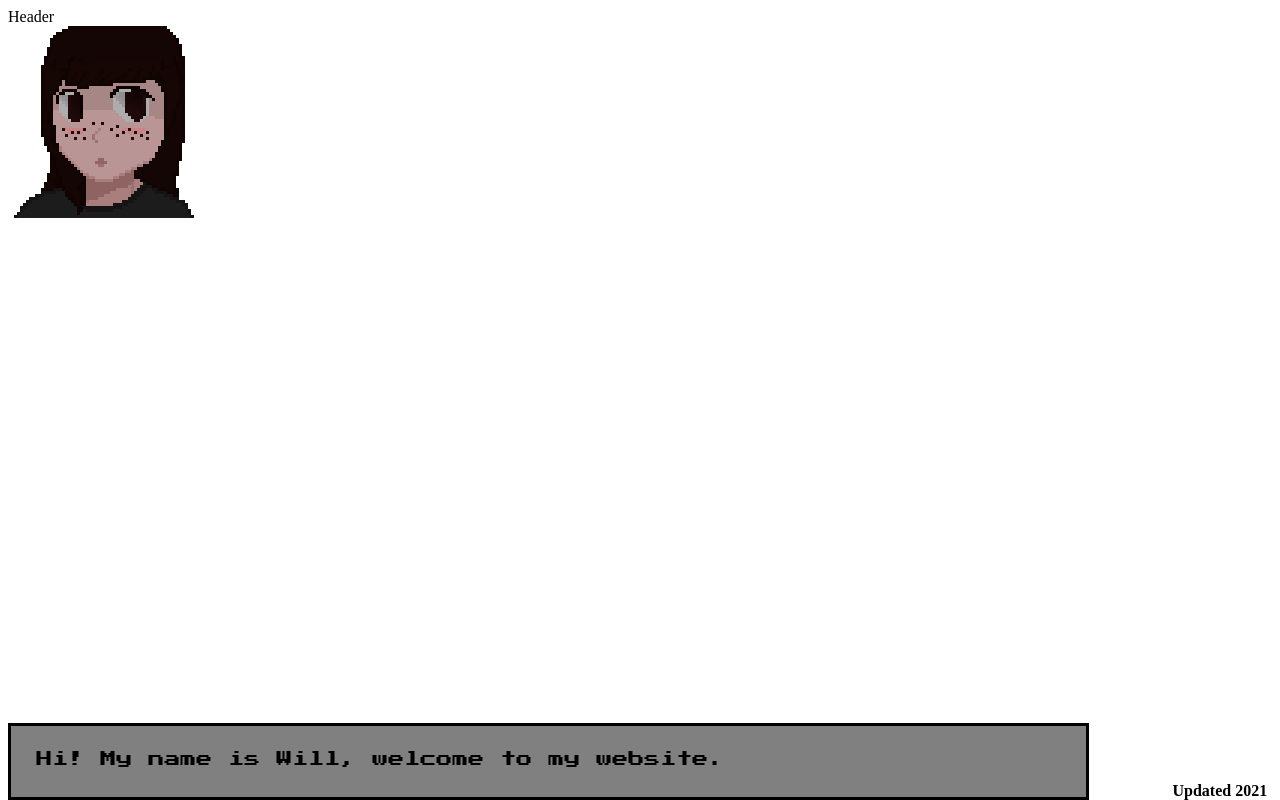
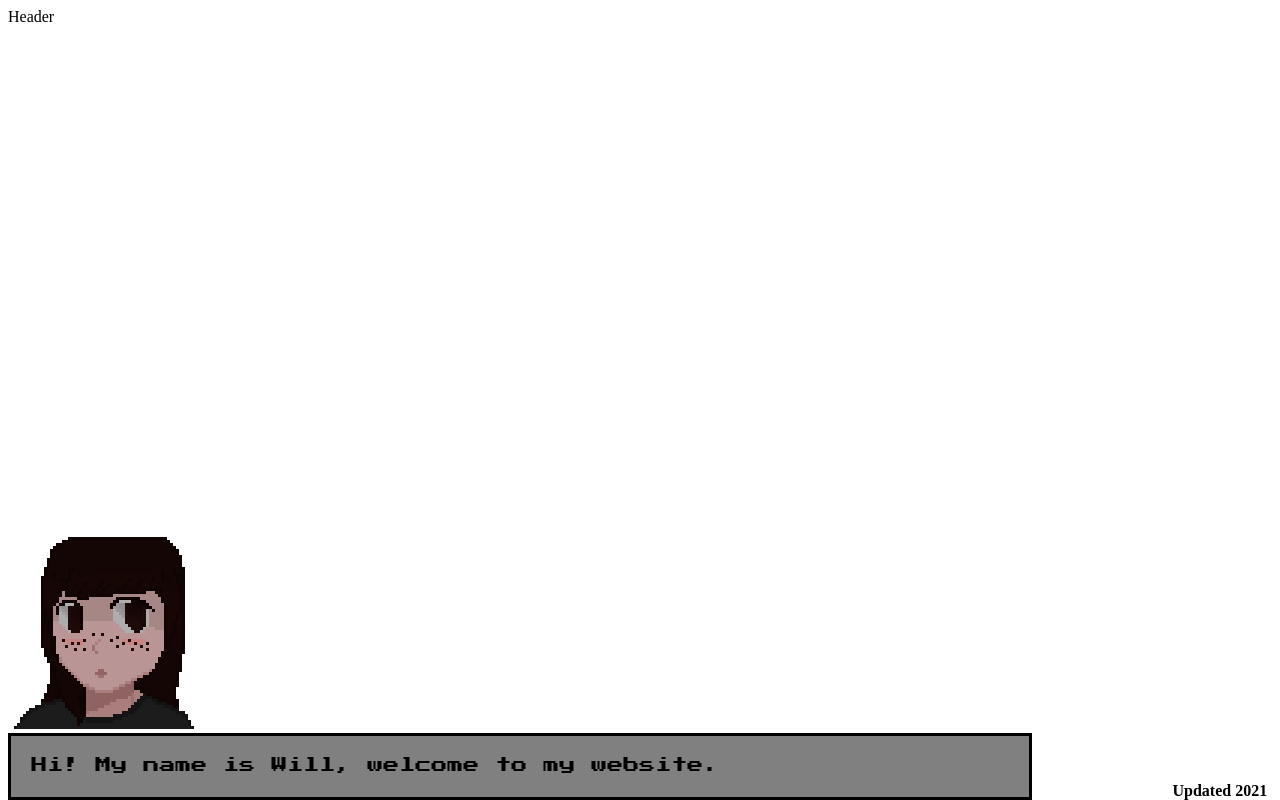
Before and after one commit to willadelinephillips/Wills-Portfolio, an Angular app: page / in a window 1280 px wide. Built offline with nearby package versions, Linux system fonts and the light colour scheme.

Commit message:
CSS cleaned

```diff
--- a/src/app/app.component.css
+++ b/src/app/app.component.css
@@ -4,6 +4,8 @@
     border-width: 2%;
     border-color: black;
     padding:2%;
+}
+#total-dialog {
     position:absolute;
     bottom:0;
     width:80%;
--- a/src/app/app.component.html
+++ b/src/app/app.component.html
@@ -2,7 +2,8 @@
   Header
 </header>
 
-<div>
+<div id="total-dialog">
+
   <app-character></app-character>
 
   <div id="textbox-theme">
```
